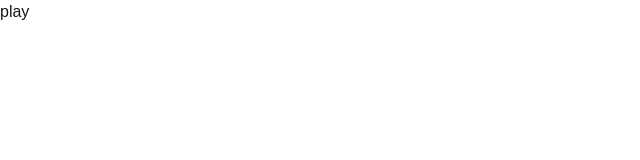
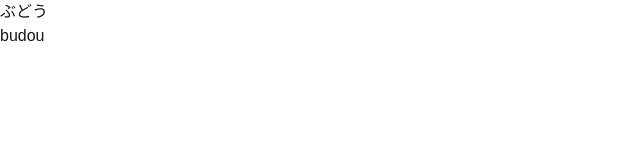
Before and after one commit to KeyTypeApp/App, a Next.js app: page /home/play in a window 1280 px wide. Shown: the top 160 px of the page, without its empty margins (0-640 px from the left). Built offline with nearby package versions, Linux system fonts and the light colour scheme.

Commit message:
単語をランダムに表示するのはできた

```diff
--- a/src/app/home/play/page.tsx
+++ b/src/app/home/play/page.tsx
@@ -1,5 +1,33 @@
+"use client";
+
+import { useEffect, useState } from "react";
+
+const words = {
+  りんご: "ringo",
+  みかん: "mikan",
+  ばなな: "banana",
+  ぶどう: "budou",
+};
+
+const SelectRandomWord = () => {
+  const wordsKeys = Object.keys(words);
+  const randomIndex = Math.floor(Math.random() * wordsKeys.length);
+  return wordsKeys[randomIndex];
+};
+
+
 export default function Play() {
+  const [randomWord, setRandomWord] = useState<string>("");
+
+  useEffect(() => {
+    const word = SelectRandomWord();
+    setRandomWord(word);
+  }, []);
+
   return (
-    <p>play</p>
-  )
-}
+    <div>
+      <p>{randomWord}</p>
+      <p>{words[randomWord]}</p>
+    </div>
+  );
+};
--- a/src/app/login/components/Login.tsx
+++ b/src/app/login/components/Login.tsx
@@ -7,7 +7,9 @@ interface LoginProps {
   users_url: string | undefined;
 }
 
-const LoginPage = ({ users_url }: LoginProps) => {
+const LoginPage = ({
+  users_url
+}: LoginProps) => {
   const {
     name,
     pass,
--- a/src/app/register/components/Register.tsx
+++ b/src/app/register/components/Register.tsx
@@ -7,7 +7,9 @@ interface RegisterProps {
   users_url: string | undefined;
 }
 
-const RegisterPage = ({ users_url }: RegisterProps) => {
+const RegisterPage = ({
+  users_url
+}: RegisterProps) => {
   const {
     name,
     pass,
--- a/src/json-server/users.json
+++ b/src/json-server/users.json
@@ -14,6 +14,11 @@
       "id": "0dfd3d36-c923-484e-8b8b-804bd20d5850",
       "name": "user02",
       "pass": "pass02"
+    },
+    {
+      "id": "0b09fc07-17c6-419d-a04d-9e17f92b1d3b",
+      "name": "user03",
+      "pass": "pass03"
     }
   ]
 }
```
